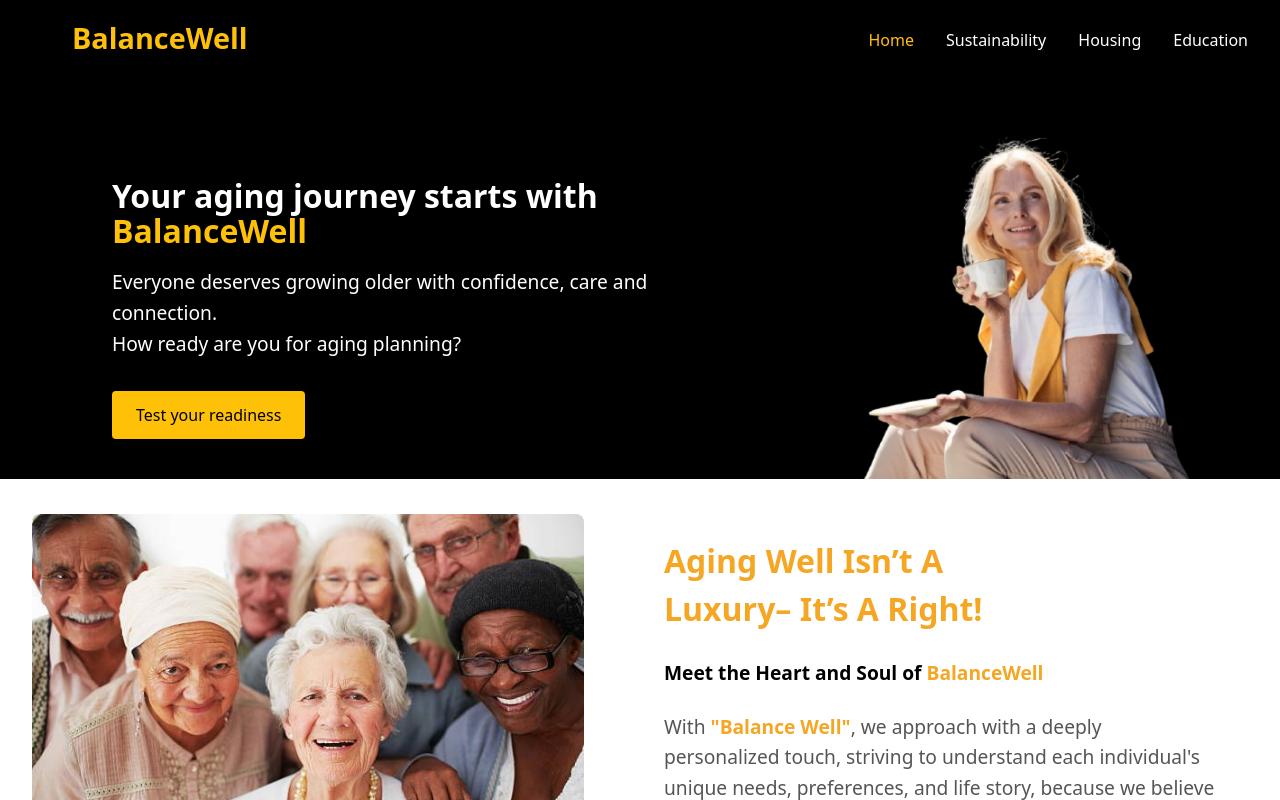
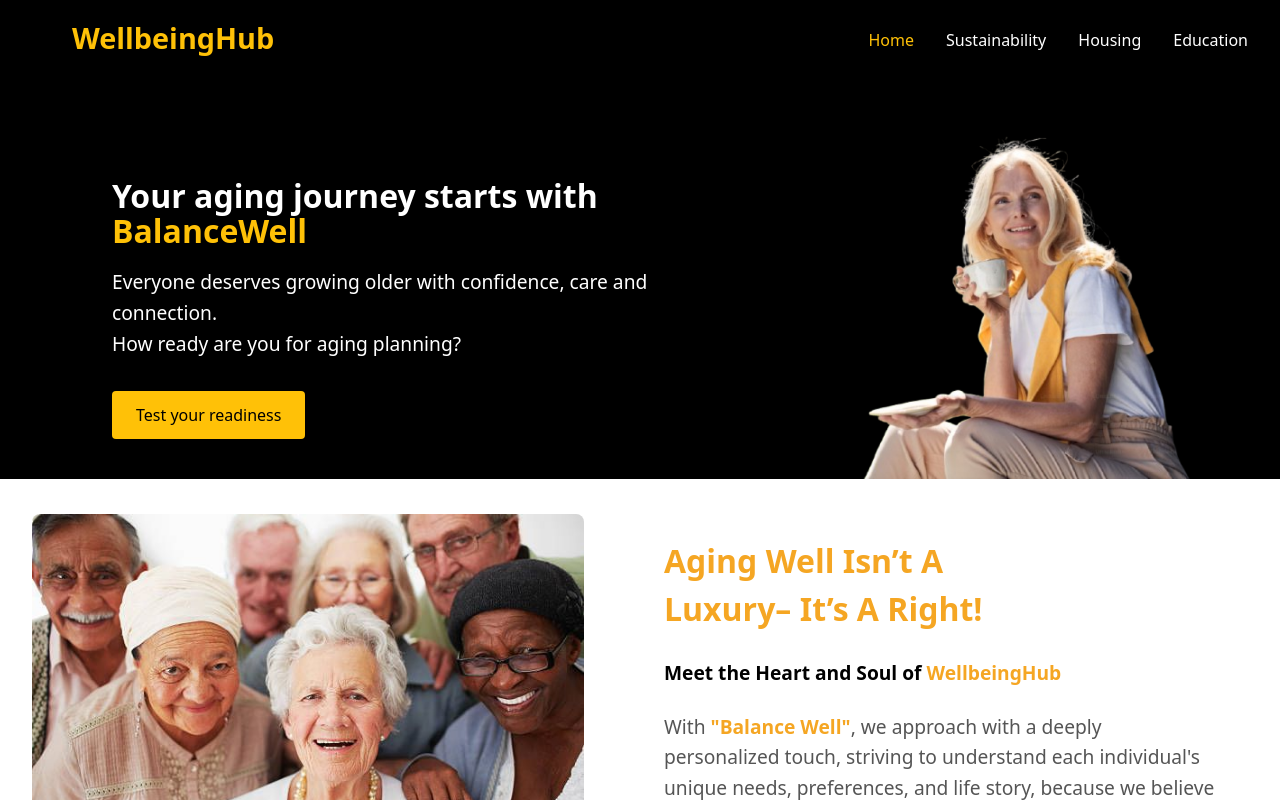
Before and after one commit to yiru075/MainProject, a React (Vite) app in the folder balancewell/: page / in a window 1280 px wide. Built offline with nearby package versions, Linux system fonts and the light colour scheme; no server answers.

Commit message:
Fix Some Bugs

```diff
--- a/balancewell/src/components/header/header.jsx
+++ b/balancewell/src/components/header/header.jsx
@@ -8,7 +8,7 @@ const Header = () => {
   return (
     <header className="bw-header">
       <div className="logo">
-        <span className="logo-highlight">BalanceWell</span>
+        <span className="logo-highlight">WellbeingHub</span>
       </div>
       <nav className="nav-menu">
         <ul>
--- a/balancewell/src/pages/home/information/information.jsx
+++ b/balancewell/src/pages/home/information/information.jsx
@@ -13,7 +13,7 @@ function Information() {
           Aging Well Isn’t A <br /> <span className="orange-text">Luxury– It’s A Right!</span>
         </h2>
         <h4>
-          Meet the Heart and Soul of <span className="brand-name">BalanceWell</span>
+          Meet the Heart and Soul of <span className="brand-name">WellbeingHub</span>
         </h4>
         <p>
           With <span className="highlight">"Balance Well"</span>, we approach with a deeply
--- a/balancewell/src/pages/sustainability/sustainability.jsx
+++ b/balancewell/src/pages/sustainability/sustainability.jsx
@@ -146,7 +146,7 @@ const Sustainability = () => {
       <form onSubmit={handleSubmit} className="form-content">
         <div className="form-section">
           <label className="form-label">
-            1. Which suburb do you currently live in?
+            1. Which suburb do you currently live in Victoria, Australia?
           </label>
           <div ref={geocoderContainer} className="geocoder-box" />
           {errors.suburb && <p className="form-error">{errors.suburb}</p>}
@@ -156,7 +156,7 @@ const Sustainability = () => {
         </div>
 
         <div className="form-section">
-          <label className="form-label">2. What is your weekly income?</label>
+          <label className="form-label">2. What is your weekly income(AUD)?</label>
           <input
             type="number"
             step="0.01"
@@ -171,7 +171,7 @@ const Sustainability = () => {
         </div>
 
         <div className="form-section">
-          <label className="form-label">3. What is your weekly rent expense?</label>
+          <label className="form-label">3. What is your weekly rent(AUD)?</label>
           <input
             type="number"
             step="0.01"
```
